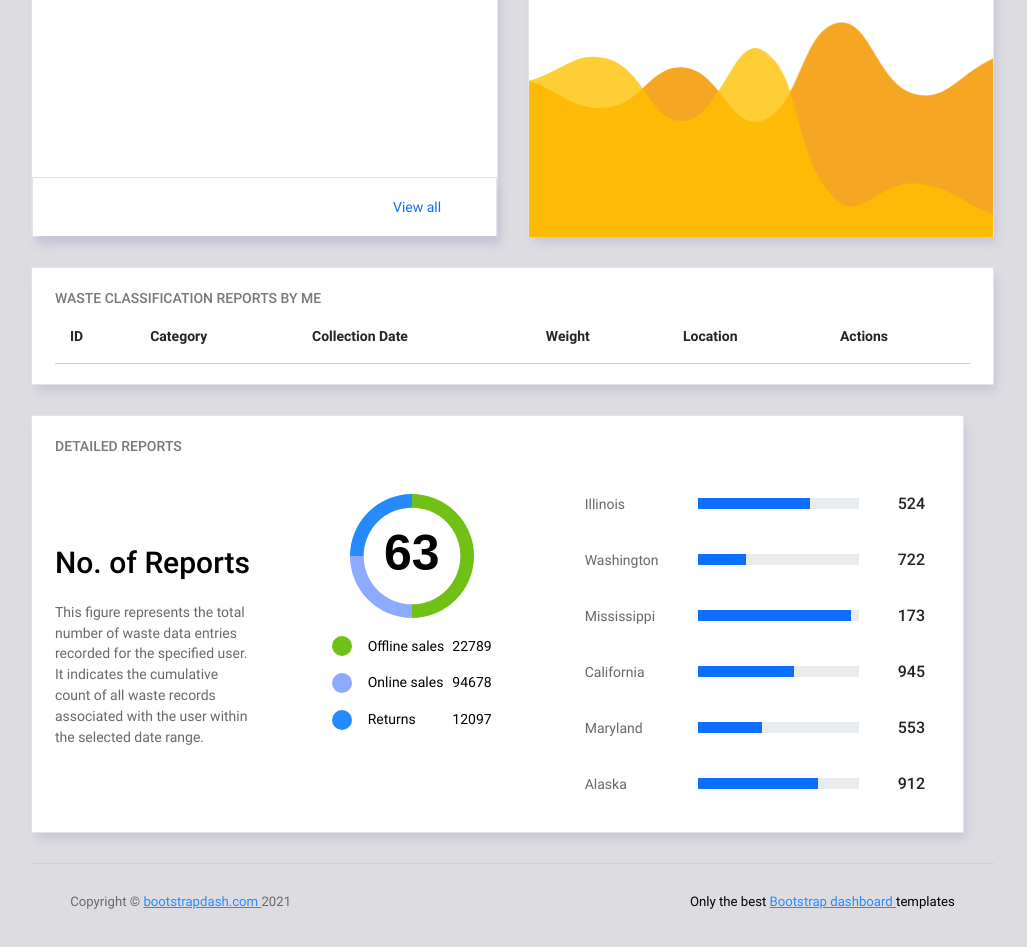
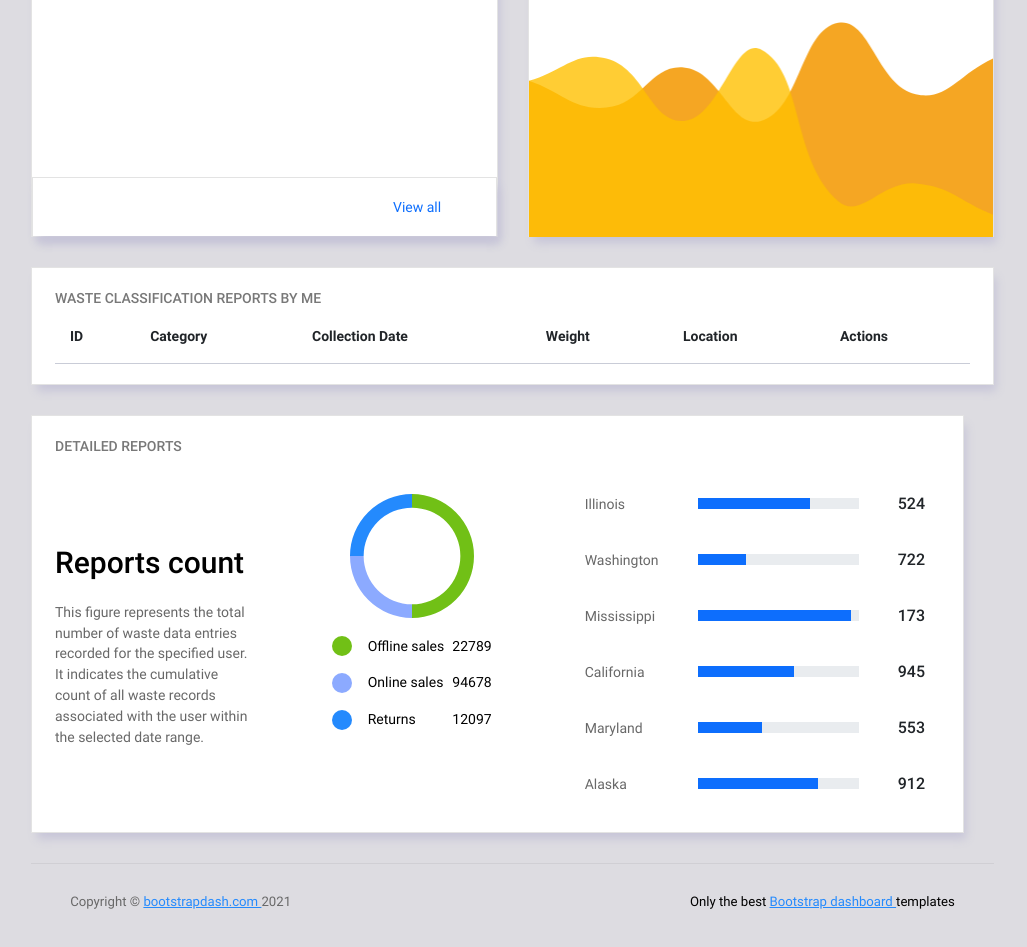
Before and after one commit to Chamithu-ruberu/greensphere-frontend, a plain HTML site: page AppUserDashboard/appUserHome.html in a window 1280 px wide. Shown: the part 990-1937 px from the top of the page, without its empty margins (246-1273 px from the left). Drawn offline with Linux system fonts and the light colour scheme; files that its build step writes are made by us from their sources; no server answers.

Commit message:
Added changes

```diff
--- a/AppUserDashboard/appUserHome.html
+++ b/AppUserDashboard/appUserHome.html
@@ -585,7 +585,7 @@
                                     <div class="col-md-12 col-xl-3 d-flex flex-column justify-content-center">
                                         <div class="ml-xl-4">
                                             <h1 id="countDisplay">Loading...</h1>
-                                            <h3 class="font-weight-light mb-xl-4">No. of Reports</h3>
+                                            <h3 class="font-weight-light mb-xl-4">Reports count</h3>
                                             <p class="mb-2 text-muted mb-xl-0">
                                                 This figure represents the total number of waste data entries recorded for the specified user. It indicates the cumulative count of all waste records associated with the user within the selected date range.
                                             </p>
--- a/AppUserDashboard/js/dashboard.js
+++ b/AppUserDashboard/js/dashboard.js
@@ -214,14 +214,41 @@
           ctx.textBaseline = "middle";
           ctx.fillStyle = "#000";
 
-          var text = "63",
-              textX = Math.round((width - ctx.measureText(text).width) / 2),
-              textY = height / 2;
+          // Function to format date to 'YYYY-MM-DD'
+          function formatDateToYYYYMMDD(date) {
+            const year = date.getFullYear();
+            const month = String(date.getMonth() + 1).padStart(2, '0'); // Months are zero-indexed
+            const day = String(date.getDate()).padStart(2, '0');
+            return `${year}-${month}-${day}`;
+          }
 
-          ctx.fillText(text, textX, textY);
-          ctx.save();
+          const currentDate = new Date();
+          const formattedDate = formatDateToYYYYMMDD(currentDate);
+
+          // Fetch the data and update the text once the data is received
+          fetch(`http://127.0.0.1:8080/api/v1/waste/count/by-date?date=${formattedDate}`, { method: 'GET' })
+            .then(response => response.text())
+            .then(data => {
+              // Extracting the count from the response text
+              const countMatch = data.match(/Count of waste processing for date .*: (\d+)/);
+              if (countMatch) {
+                var text = countMatch[1];
+                var textX = Math.round((width - ctx.measureText(text).width) / 2);
+                var textY = height / 2; // Set the text variable with the count value
+                console.log(text); // Output for debugging, can be removed in production
+
+                // Draw the text only after fetching the data
+                ctx.fillText(text, textX, textY);
+                ctx.save();
+              } else {
+                console.error('Failed to extract count from response:', data);
+              }
+            })
+            .catch(error => console.error('Error fetching count:', error));
         }
-      }
+      };
+
+
       var northAmericaChartCanvas = $("#north-america-chart").get(0).getContext("2d");
       var northAmericaChart = new Chart(northAmericaChartCanvas, {
         type: 'doughnut',
```
